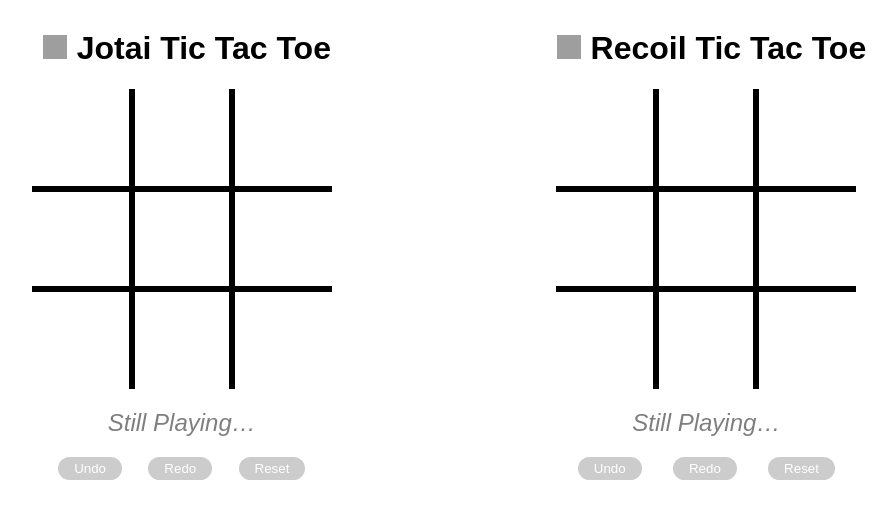
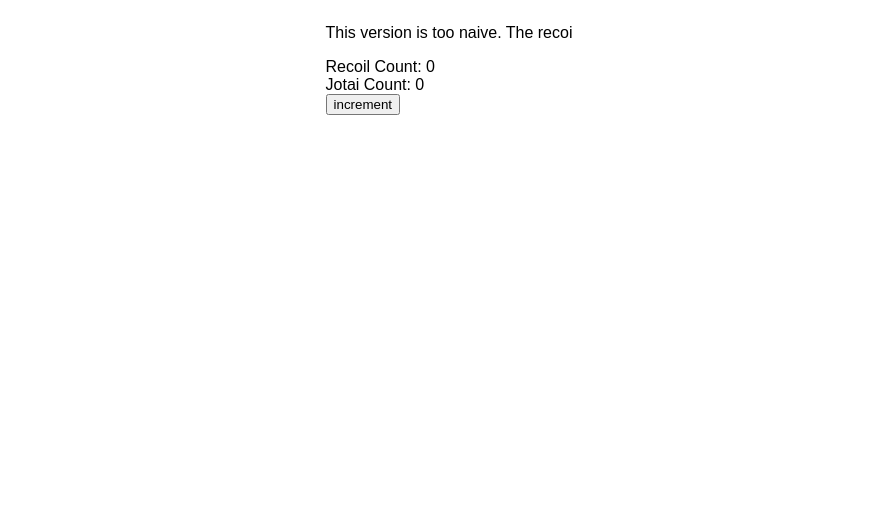
Before and after one commit to stevemolitor/jotai-recoil, a React (Create React App) app: page / in a window 1280 px wide. Shown: the top 518 px of the page, without its empty margins (191-1087 px from the left). Built offline with nearby package versions, Linux system fonts and the light colour scheme; grey boxes are pictures that could not be loaded.

Commit message:
Naive proxy selector
As expected, does not work since the selector getter will not re-run even after a set,
because no recoil dependents of the selector has changed. Recoil returns the memoized
value instead.

```diff
--- a/src/App.tsx
+++ b/src/App.tsx
@@ -1,13 +1,11 @@
 import "./styles.css";
 
-import { TicTacToe as JotaiTicTacToe } from "./jotai/TicTacToe";
-import { TicTacToe as RecoilTicTacToe } from "./recoil/TicTacToe";
+import { JotaiRecoilBridge } from "./JotaiRecoilBridge";
 
 const App = () => {
   return (
     <div className="App">
-      <JotaiTicTacToe />
-      <RecoilTicTacToe />
+      <JotaiRecoilBridge />
     </div>
   );
 };
--- /dev/null
+++ b/src/JotaiRecoilBridge.tsx
@@ -0,0 +1,53 @@
+import {
+  atom as jotaiAtom,
+  createStore,
+  Provider,
+  useAtomValue as useJotaiAtomValue,
+} from "jotai";
+import { useCallback } from "react";
+import {
+  selector as recoilSelector,
+  RecoilRoot,
+  useRecoilState,
+  DefaultValue,
+} from "recoil";
+
+const jotaiStore = createStore();
+
+const jotaiCount = jotaiAtom(0);
+
+const recoilCount = recoilSelector({
+  key: "recoilProxy",
+  get: () => jotaiStore.get(jotaiCount),
+  set: (_, newCount) => {
+    jotaiStore.set(jotaiCount, newCount instanceof DefaultValue ? 0 : newCount);
+  },
+});
+
+const Count = () => {
+  const [rCount, setRCount] = useRecoilState(recoilCount);
+  const jCount = useJotaiAtomValue(jotaiCount);
+
+  const increment = useCallback(() => {
+    setRCount((count) => count + 1);
+  }, [rCount, setRCount]);
+
+  return (
+    <div>
+      <p>This version is too naive. The recoi</p>
+      <div>Recoil Count: {rCount}</div>
+      <div>Jotai Count: {jCount}</div>
+      <button onClick={increment}>increment</button>
+    </div>
+  );
+};
+
+export const JotaiRecoilBridge = () => {
+  return (
+    <Provider store={jotaiStore}>
+      <RecoilRoot>
+        <Count />
+      </RecoilRoot>
+    </Provider>
+  );
+};
```
